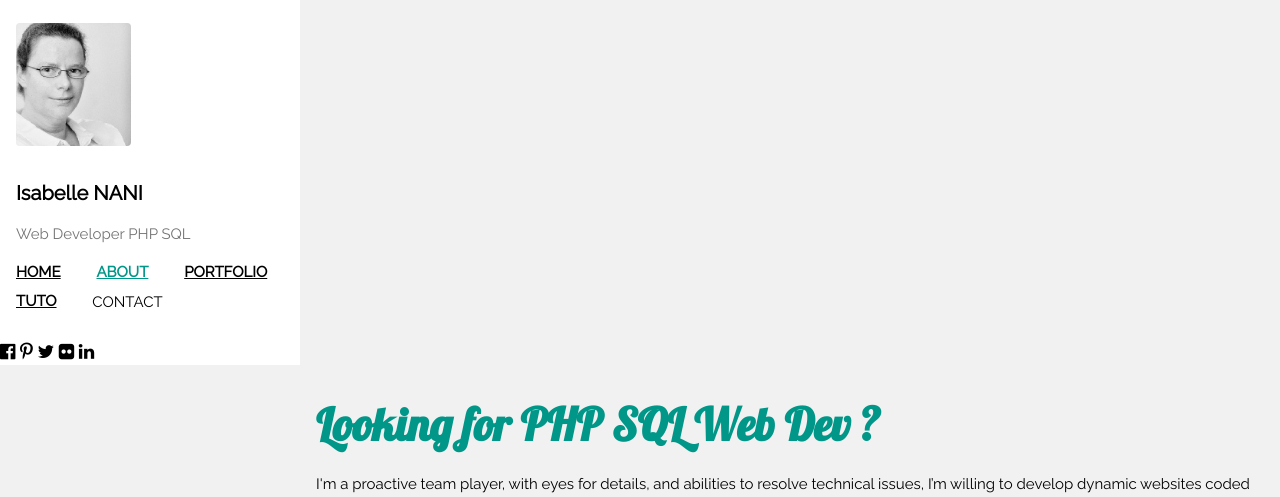
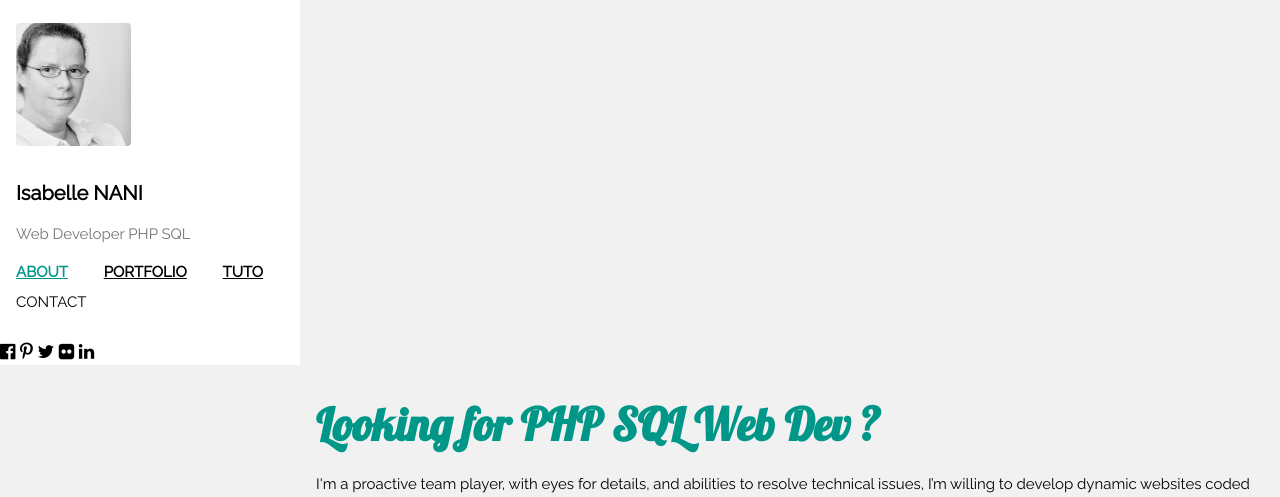
Before and after one commit to iNani27/w3-portfolio, a PHP site: page /bootstrap_theinani/w3/about.php in a window 1280 px wide. Shown: the top 497 px of the page. Run offline with PHP 8.4, Linux system fonts and the light colour scheme; some libraries are stand-ins or nearby versions.

Commit message:
design & navigation (temp) Signed-off-by:Isabelle Nani Dev <Isabelle Nani Dev@192.168.1.2>

```diff
--- a/w3/about.php
+++ b/w3/about.php
@@ -15,10 +15,10 @@ include_once 'view/inc/meta.php';
             <h4 class="w3-padding-0"><b>Isabelle</b>&nbsp;<span class="w3-animate-right"><b>NANI</b>&nbsp;</h4>
             <p><span class="w3-animate-opacity w3-text-grey">Web Developer PHP SQL</span></p>
         </div>
-        <a href="../w3/print/w3.css_resume.html" class="w3-padding">HOME</a>
-        <a href="about.php" class="w3-padding w3-text-teal">ABOUT</a>
-        <a href="index.php" class="w3-padding">PORTFOLIO</a>
-        <a href="#" class="w3-padding">TUTO</a>
+            <!-- <a href="../w3/print/w3.css_resume.html" class="w3-padding">HOME</a> -->
+            <a href="about.php" class="w3-padding w3-text-teal">ABOUT</a>
+            <a href="index.php" class="w3-padding">PORTFOLIO</a>
+            <a href="#" class="btn disabled w3-padding">TUTO</a>
         <!-- Modal form contact - begin -->
         <?php
         include_once 'view/inc/modal.php';
--- a/w3/view/inc/nav.php
+++ b/w3/view/inc/nav.php
@@ -6,10 +6,10 @@
                 <h4 class="w3-padding-0"><b>Isabelle</b>&nbsp;<span class="w3-animate-right"><b>NANI</b>&nbsp;</h4>
                 <p><span class="w3-animate-opacity w3-text-grey">Web Developer PHP SQL</span></p>
             </div>
-            <a href="../w3/print/w3.css_resume.html" class="w3-padding">HOME</a>
+           <!-- <a href="../w3/print/w3.css_resume.html" class="w3-padding">HOME</a> -->
             <a href="about.php" class="w3-padding">ABOUT</a>
             <a href="w3/index.php" class="w3-padding w3-text-teal">PORTFOLIO</a>
-            <a href="#" class="w3-padding">TUTO</a>
+            <a href="#" class="btn disabled w3-padding">TUTO</a>
             <!-- Modal form contact - begin -->
             <?php
     include_once 'modal.php';
```
